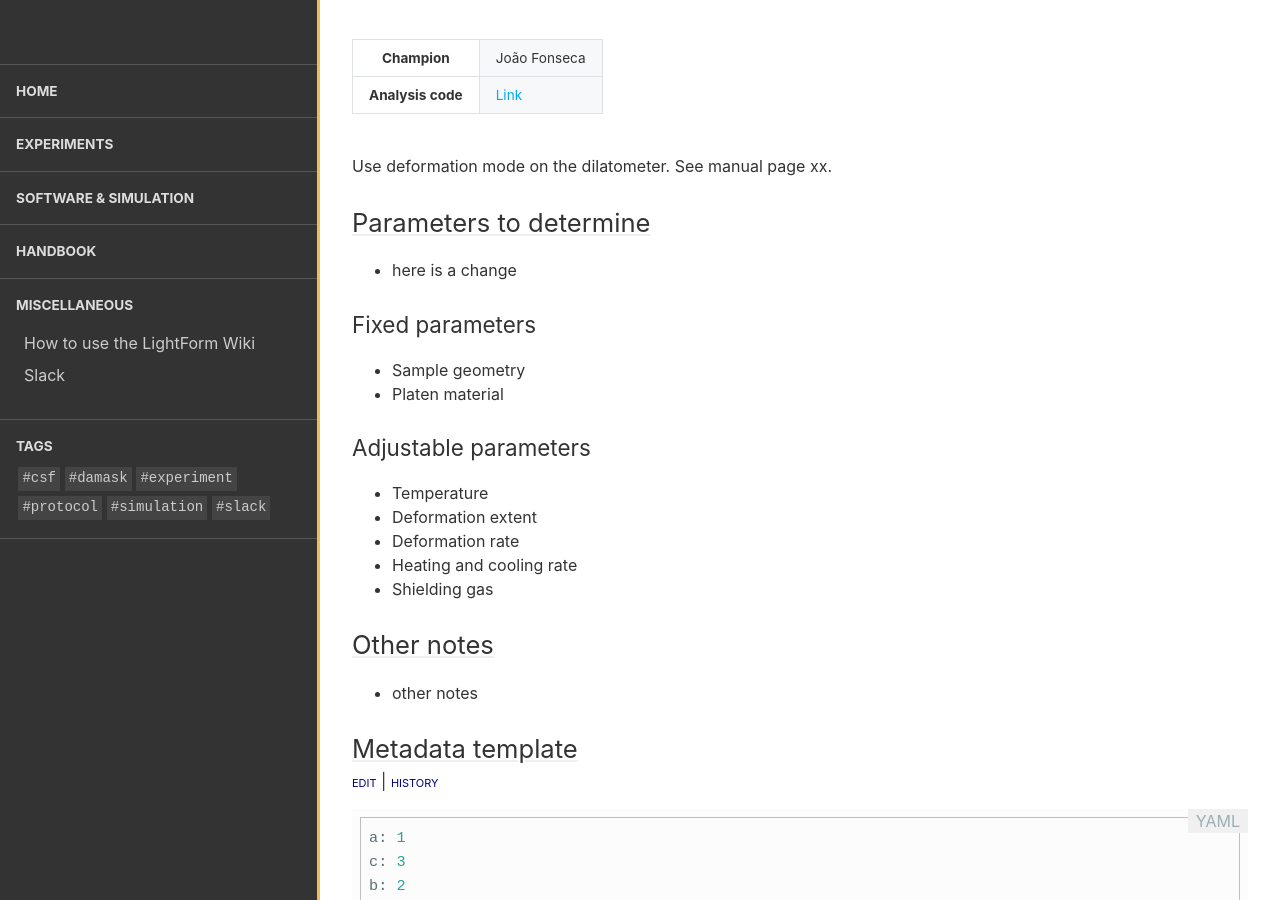
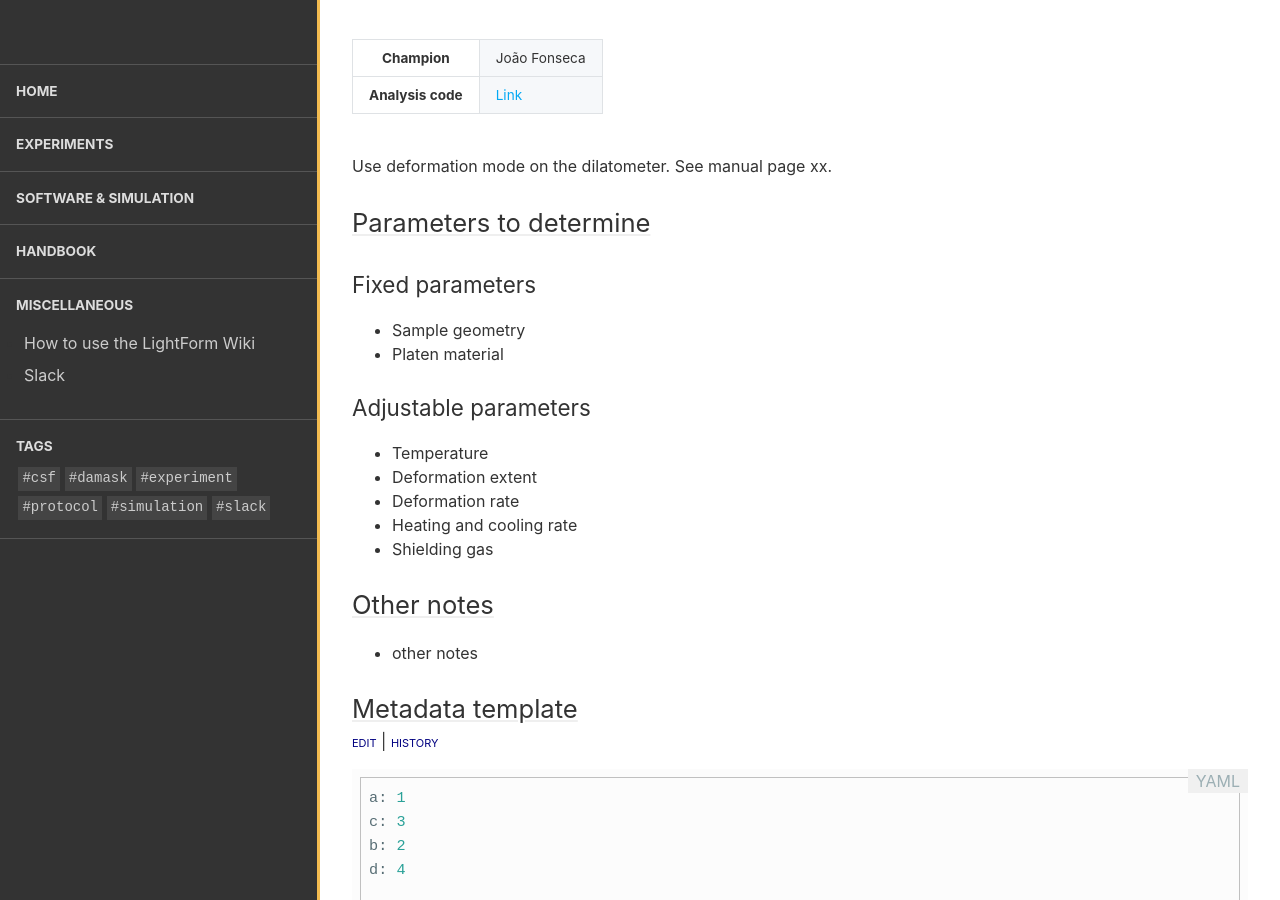
Before and after one commit to LightForm-group/wiki, a Jekyll site: the page built from collections/_experiments/dilatometer_hot.md, in a window 1280 px wide and 900 px high, scrolled down 475 px. Built offline with Jekyll 4.4.1, drawn with Linux system fonts in a browser that asks for light colours.

Commit message:
Update dilatometer_hot.md

```diff
--- a/collections/_experiments/dilatometer_hot.md
+++ b/collections/_experiments/dilatometer_hot.md
@@ -8,8 +8,6 @@
 Use deformation mode on the dilatometer. See manual page xx.
 
 ## Parameters to determine
-
-- here is a change
 
 ### Fixed parameters
 - Sample geometry
```
